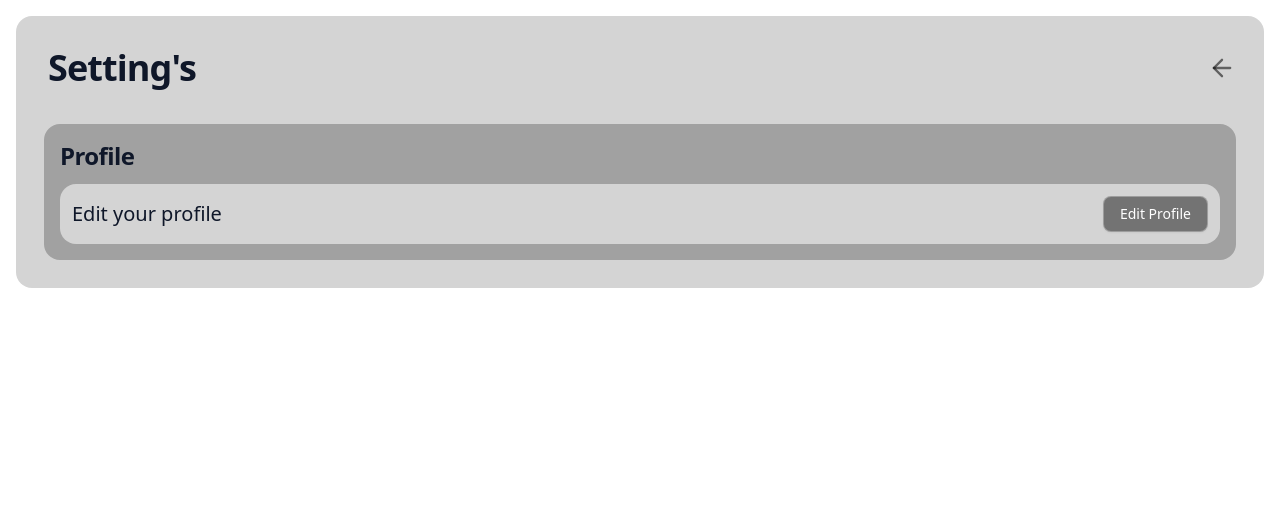
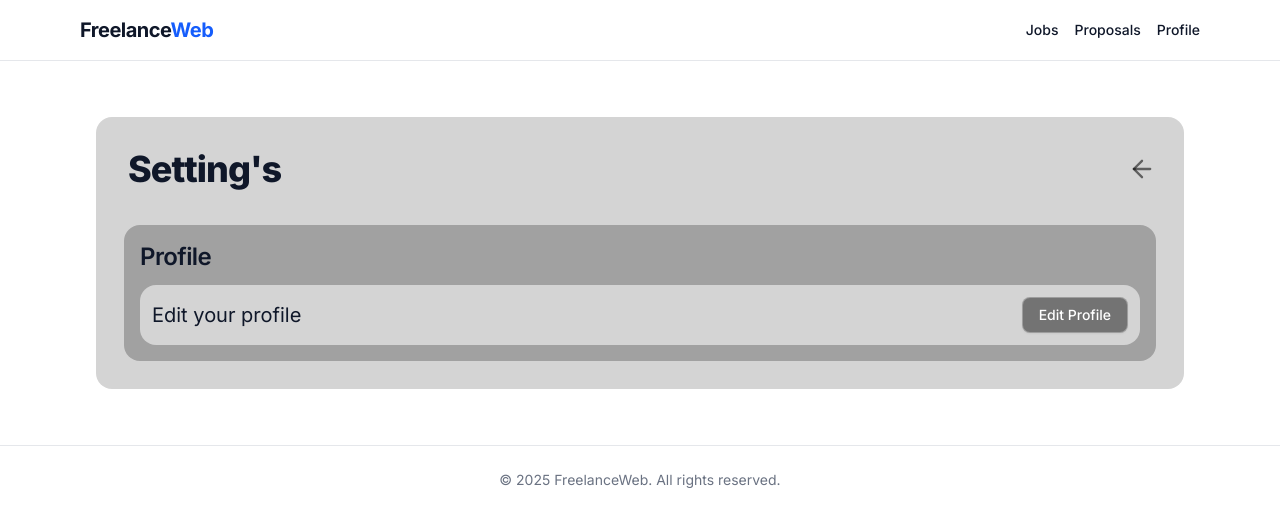
Before and after one commit to mohitjoer/freelance-web, a Next.js app: page /setting in a window 1280 px wide. Shown: the top 526 px of the page. Built offline with nearby package versions, Linux system fonts and the light colour scheme.

Commit message:
Refactor layout component and update metadata

```diff
--- a/src/app/layout.tsx
+++ b/src/app/layout.tsx
@@ -1,48 +1,57 @@
+// src/app/layout.tsx
+import "./globals.css";
+import { Inter } from "next/font/google";
 import type { Metadata } from "next";
-import { ClerkProvider } from '@clerk/nextjs'
-import { Geist, Geist_Mono } from "next/font/google";
-import "./globals.css";
-import { Analytics } from "@vercel/analytics/next";
-import { ThemeProvider, ThemeScript } from "@/components/theme-provider";
-import ScrollToTop from '@/components/ScrollToTop';
 
-const geistSans = Geist({
-  variable: "--font-geist-sans",
-  subsets: ["latin"],
-});
-
-const geistMono = Geist_Mono({
-  variable: "--font-geist-mono",
-  subsets: ["latin"],
-});
+const inter = Inter({ subsets: ["latin"] });
 
 export const metadata: Metadata = {
-  title: "FreelanceBase",
-  description: "Generated by create next app",
+  title: "Freelance Web Platform",
+  description: "Find and post freelance jobs easily — modern, fast, and responsive.",
+  keywords: ["freelance", "jobs", "remote work", "clients", "developers"],
   icons: {
-    icon: '/favicon.ico',
+    icon: "/favicon.ico",
+  },
+  openGraph: {
+    title: "Freelance Web Platform",
+    description: "A place to connect freelancers and clients seamlessly.",
+    url: "https://yourdomain.com",
+    siteName: "FreelanceWeb",
+    images: [{ url: "/next.svg", width: 800, height: 600, alt: "FreelanceWeb" }],
+    locale: "en_US",
+    type: "website",
   },
 };
 
 export default function RootLayout({
   children,
-}: Readonly<{
+}: {
   children: React.ReactNode;
-}>) {
+}) {
   return (
-    <ClerkProvider>
-      <html lang="en" suppressHydrationWarning>
-        <head>
-          <ThemeScript />
-        </head>
-        <body className={`${geistSans.variable} ${geistMono.variable} antialiased min-h-screen bg-background text-foreground`}>
-          <ThemeProvider>
-            {children}
-            <ScrollToTop />
-          </ThemeProvider>
-          <Analytics />
-        </body>
-      </html>
-    </ClerkProvider>
+    <html lang="en" suppressHydrationWarning>
+      <body
+        className={`${inter.className} bg-gray-50 text-gray-900 dark:bg-gray-950 dark:text-gray-50 transition-colors duration-300`}
+      >
+        <header className="border-b border-gray-200 dark:border-gray-800 sticky top-0 z-50 bg-white/80 dark:bg-gray-900/80 backdrop-blur-md">
+          <nav className="max-w-6xl mx-auto flex items-center justify-between p-4">
+            <a href="/" className="text-xl font-bold tracking-tight hover:opacity-80 transition">
+              Freelance<span className="text-blue-600">Web</span>
+            </a>
+            <div className="space-x-4 text-sm font-medium">
+              <a href="/jobs" className="hover:text-blue-600 transition">Jobs</a>
+              <a href="/proposals" className="hover:text-blue-600 transition">Proposals</a>
+              <a href="/profile" className="hover:text-blue-600 transition">Profile</a>
+            </div>
+          </nav>
+        </header>
+
+        <main className="max-w-6xl mx-auto px-4 py-10">{children}</main>
+
+        <footer className="border-t border-gray-200 dark:border-gray-800 py-6 text-center text-sm text-gray-500">
+          © {new Date().getFullYear()} FreelanceWeb. All rights reserved.
+        </footer>
+      </body>
+    </html>
   );
 }
```
